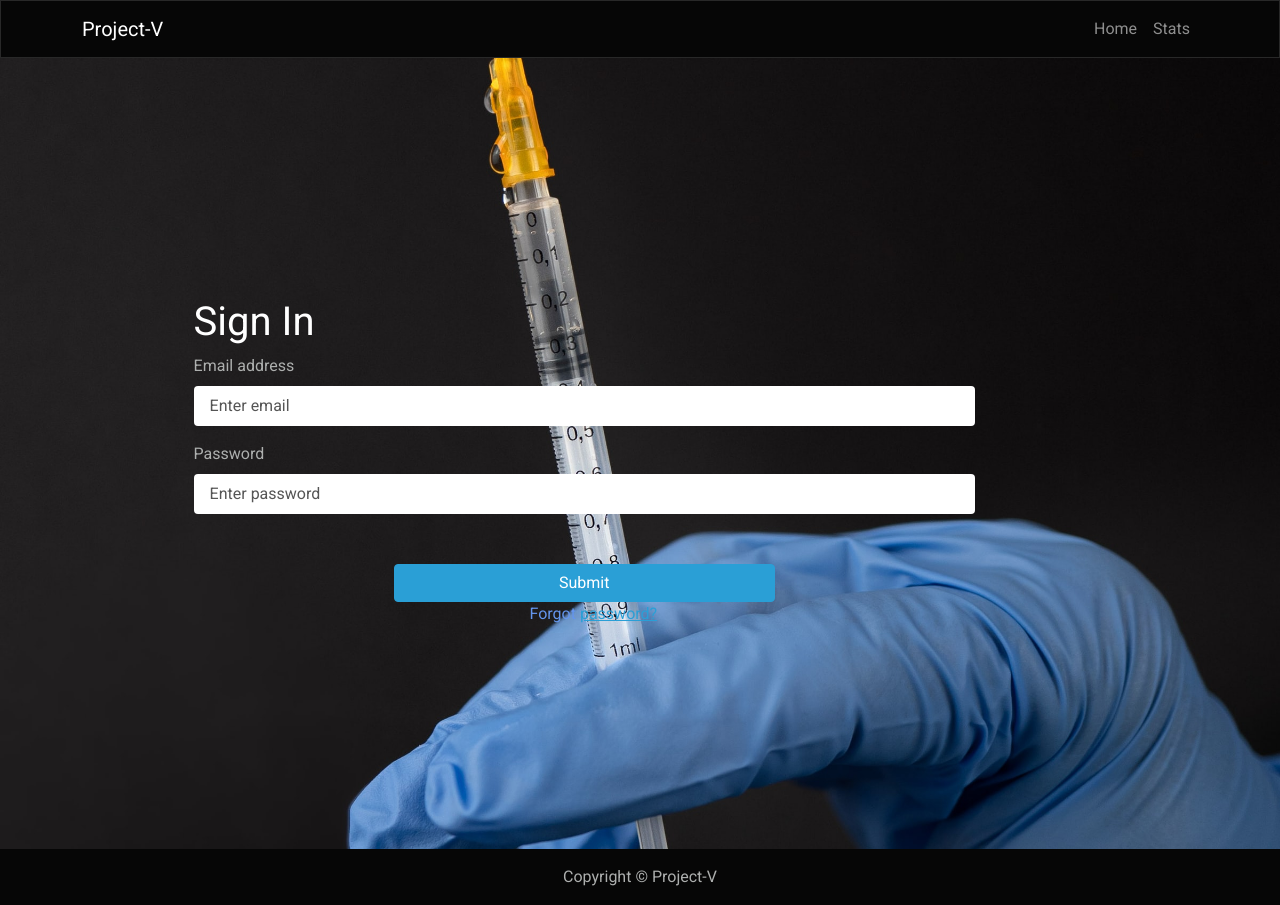
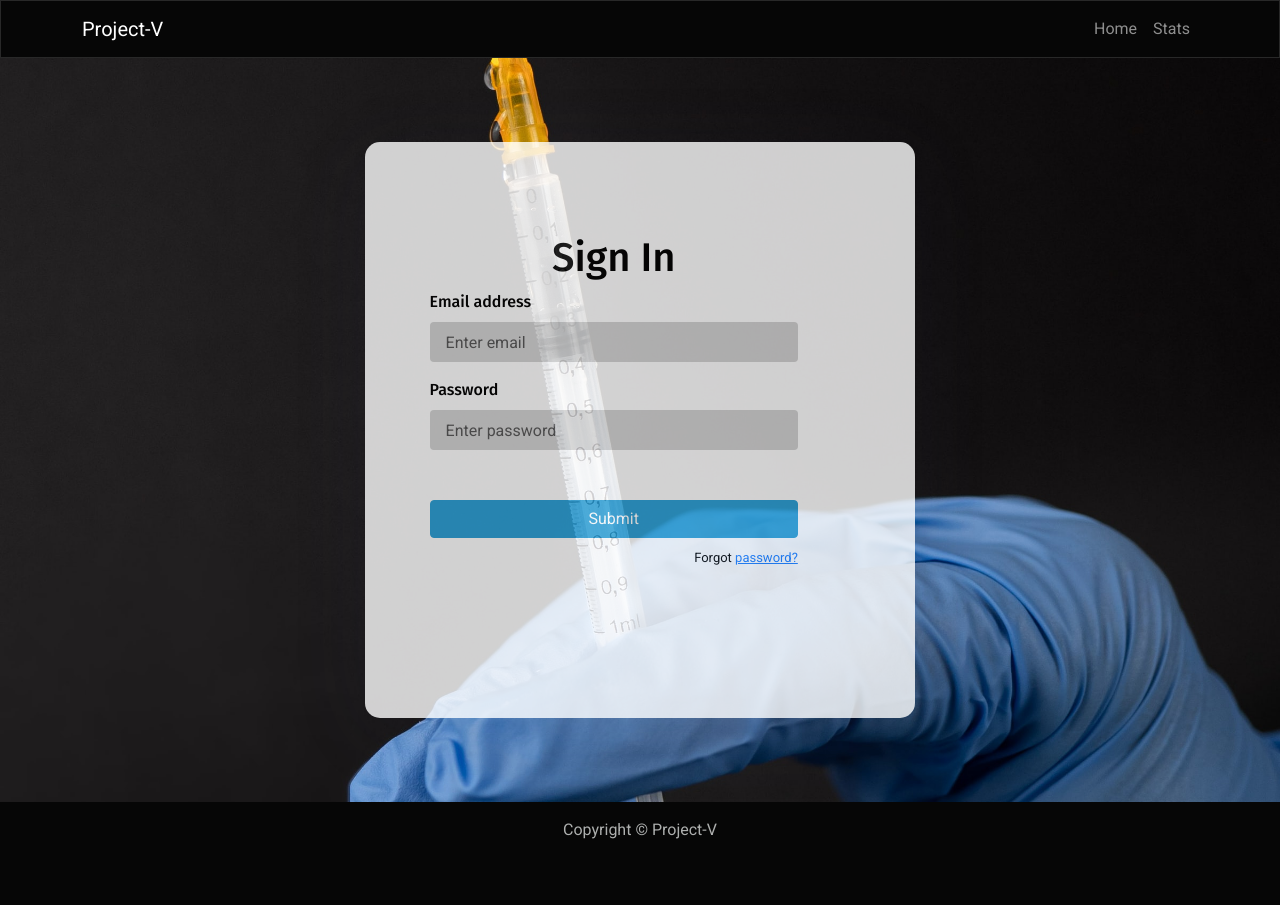
Before and after one commit to abhigitit/COVID-19-Database-Management, a React (Create React App) app in the folder frontend/: page /login in a window 1280 px wide. After the commit the page ends 858 px from the top, so only its background shows below. Built offline with nearby package versions, Linux system fonts and the light colour scheme; no server answers.

Commit message:
CSS changes for Landing and Register

```diff
--- a/frontend/src/screens/LandingPage/LandingPage.css
+++ b/frontend/src/screens/LandingPage/LandingPage.css
@@ -1,9 +1,7 @@
-.title {
-  font-size: 95px;
-}
+
 .subtitle {
-  font-size: 25px;
-  padding-top: 10px;
+  font-size: 20px;
+  padding-top: 20px;
   color:white;
 }
 .intro-text {
@@ -19,8 +17,7 @@
   background-size: cover;
 }
 .buttonContainer {
-  margin-top: 50px;
-
+  width: inherit;
   display: flex;
   justify-content: space-evenly;
 }
@@ -32,11 +29,11 @@
 }
 
 @media only screen and (min-width: 1200px) {
-  .buttonContainer {
-    padding: 0 200px;
-  }
+
   .title {
     padding: 0 100px;
+    color: black;
+    font-size: 50px;
   }
 }
 
@@ -49,3 +46,7 @@
     height: 50px;
   }
 }
+
+p {
+  color: black !important;
+}
--- a/frontend/src/screens/LandingPage/LandingPage.js
+++ b/frontend/src/screens/LandingPage/LandingPage.js
@@ -7,6 +7,7 @@
         <div className="main">
             <Container>
                 <Row>
+                    <div className="auth-inner">
                     <div className="intro-text">
                         <h1 className='title'>Welcome to Project-V</h1>
                         <p className='subtitle'> Dont have an account? Click on register </p>
@@ -20,6 +21,7 @@
                             <Button size='lg' className='landingButton' > Register </Button>
                         </a>
                     </div>
+                    </div>
                     </Row>
             </Container>
 
--- a/frontend/src/screens/Register/Register.css
+++ b/frontend/src/screens/Register/Register.css
@@ -1,6 +1,16 @@
+@import url('https://fonts.googleapis.com/css?family=Fira+Sans:400,500,600,700,800');
+
+
 .C{
-    width: 100px;
-    margin-top: 10%;
+
+    width: 550px !important;
+  margin: auto;
+  background: #ffffff;
+  box-shadow: 0px 14px 80px rgba(34, 35, 58, 0.2);
+  padding: 40px 55px 45px 55px;
+  border-radius: 15px;
+  transition: all .3s;
+  opacity: 80%;
 }
 .Register{
   min-height: 93vh;
@@ -9,22 +19,100 @@
   background-image: url("../../img3.jpg");
   background-position: center;
   background-size: cover;
+  font-family: 'Fira Sans', sans-serif;
 }
 
 .registerButton{
-
-
   border: none;
   color: white;
   margin-top: 2%;
+  text-align: center;
+  justify-content: space-evenly;
+}
 
-  text-align: center;
-justify-content: space-evenly;
-
-
-}
 .AlreadyRegistered{
     margin-right: 6%;
       margin-top: 1%;
     color:black
 }
+
+* {
+  box-sizing: border-box;
+}
+
+h1,h2,h3,h4,h5,h6,label,span {
+  font-weight: 500;
+  font-family: 'Fira Sans', sans-serif;
+}
+
+body, html, .App, #root, .auth-wrapper {
+  width: 100%;
+  height: 100%;
+}
+
+.navbar-light {
+  background-color: #ffffff;
+  box-shadow: 0px 14px 80px rgba(34, 35, 58, 0.2);
+}
+
+.auth-wrapper {
+  display: flex;
+  justify-content: center;
+  flex-direction: column;
+  text-align: left;
+}
+
+.auth-inner {
+  width: 550px !important;
+  margin: auto;
+  background: #ffffff;
+  box-shadow: 0px 14px 80px rgba(34, 35, 58, 0.2);
+  padding: 40px 55px 45px 55px;
+  border-radius: 15px;
+  transition: all .3s;
+  opacity: 70%;
+}
+
+.auth-inner h3 {
+  text-align: center;
+  margin: 0;
+  line-height: 1;
+  padding-bottom: 20px;
+}
+
+.custom-control-label {
+  font-weight: 400;
+}
+
+.forgot-password,
+.forgot-password a {
+  text-align: right;
+  font-size: 13px;
+  padding-top: 10px;
+  color: #7f7d7d;
+  margin: 0;
+}
+
+.forgot-password a {
+  color: #167bff;
+}
+
+.btn-primary {
+  color: #fff;
+  background-color: #0a4db1;
+  border-color: #0a4db1;
+}
+
+.C h3{
+    opacity: 100%;
+    color: black;
+    text-align: center;
+}
+
+label{
+  color: black !important;
+}
+
+.form-control{
+  background-color: lightgrey !important;
+}
```
Also changed, not shown: frontend/src/screens/Register/Register.js (+12 -0 lines).
